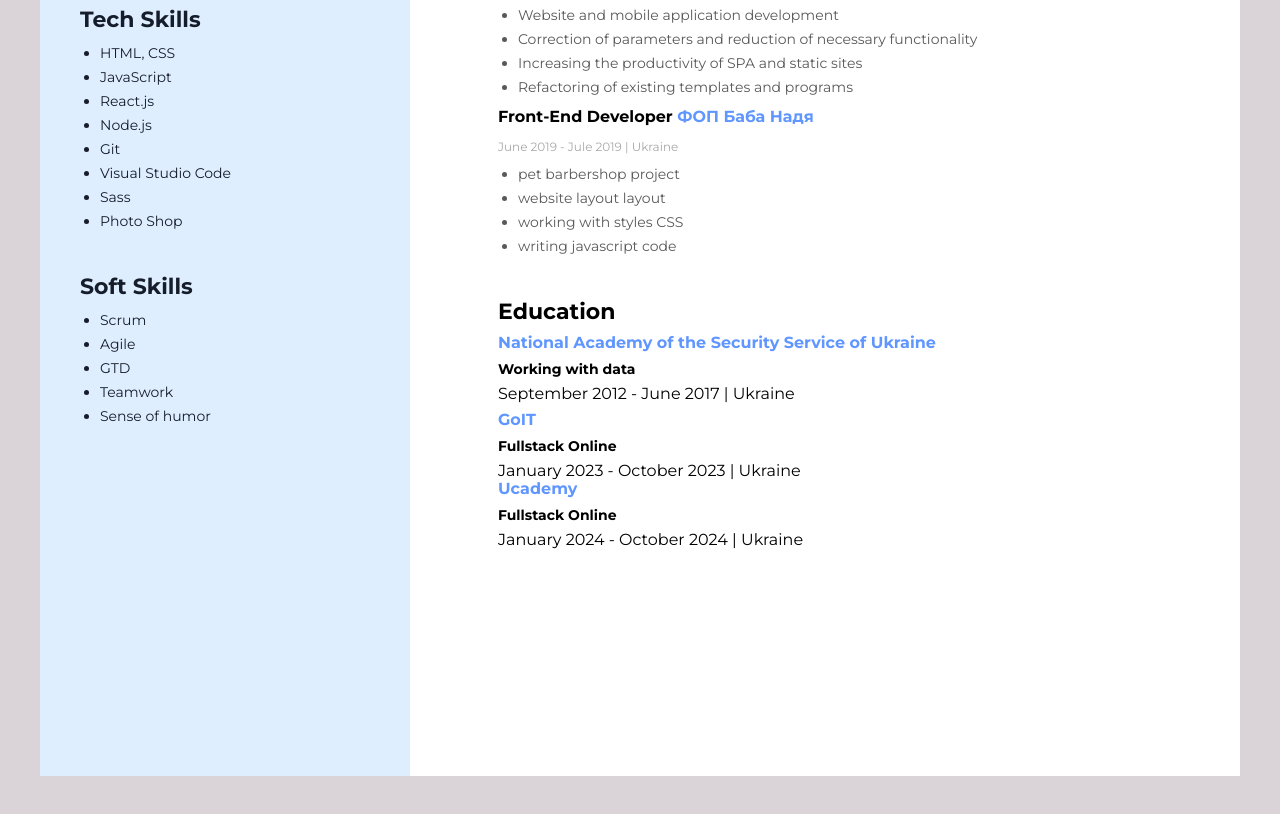
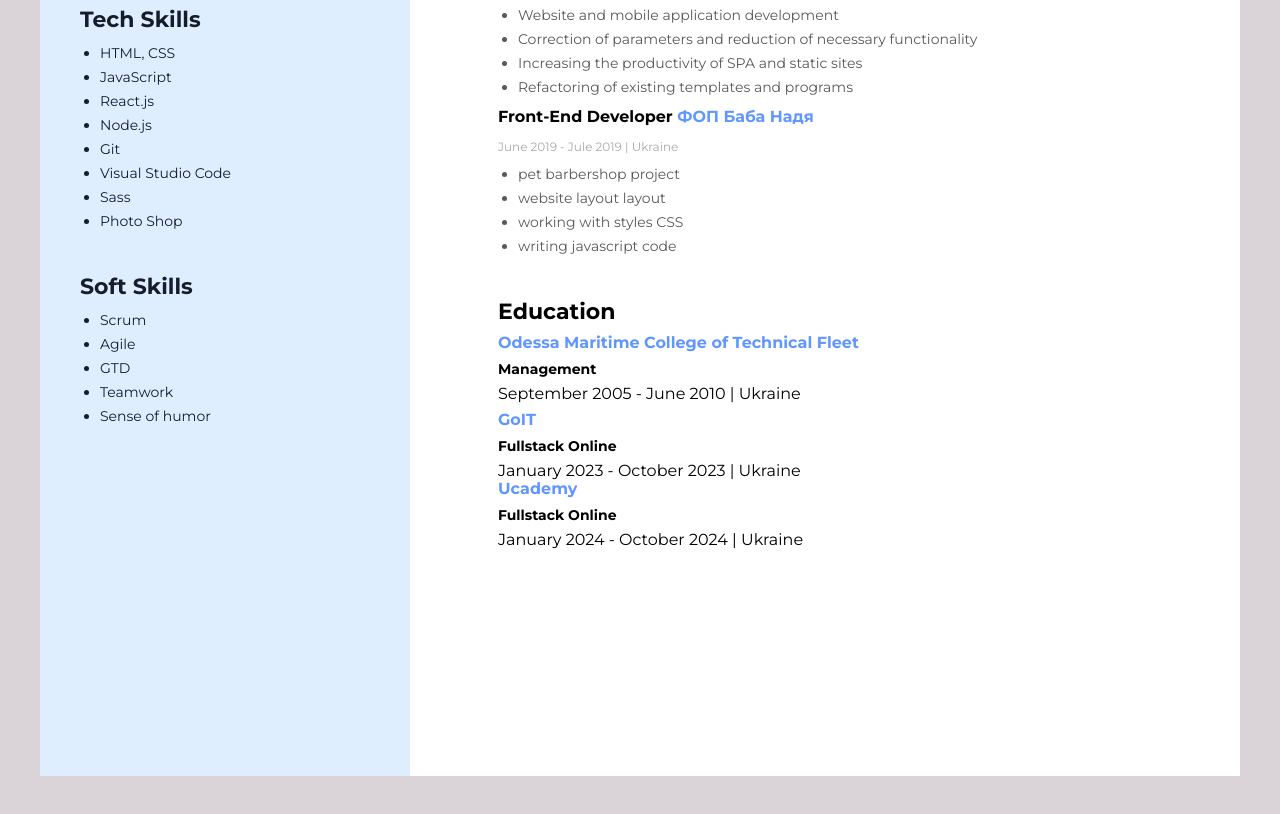
Before and after one commit to koslotkos/test, a plain HTML site: page index.html in a window 1280 px wide. Shown: the part 733-1547 px from the top of the page. Drawn offline with Linux system fonts and the light colour scheme.

Commit message:
Update index.html

```diff
--- a/index.html
+++ b/index.html
@@ -100,9 +100,9 @@ with different technologies and development methodologies.
             <div class="education-container">
                <h3 class="main-content-title">Education</h3>
                <div>
-                  <h4 class="aducation-item">National Academy of the Security Service of Ukraine</h4>
-                  <h5 class="aducation-position">Working with data</h5>
-                  <p class="aducation-date">September 2012 - June 2017 | Ukraine</p>
+                  <h4 class="aducation-item">Odessa Maritime College of Technical Fleet</h4>
+                  <h5 class="aducation-position">Management</h5>
+                  <p class="aducation-date">September 2005 - June 2010 | Ukraine</p>
                </div>
                <div>
                   <h4 class="aducation-item">GoIT</h4>
```
